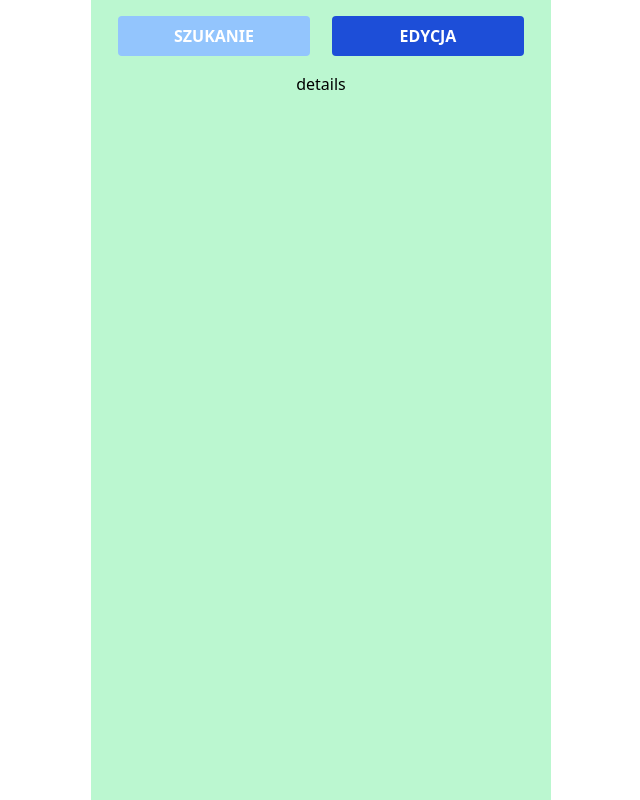
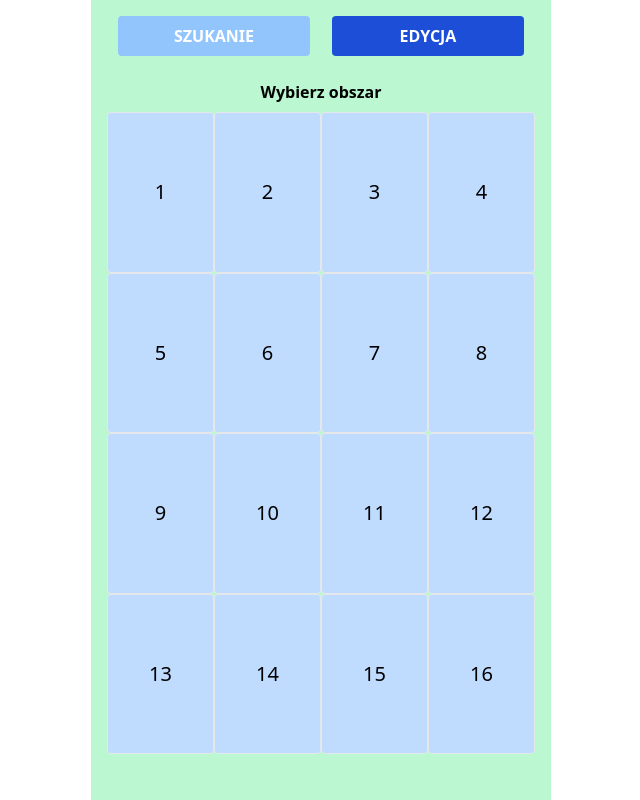
Before and after one commit to GrzegorzWirtek/magazyn, a Next.js app: page / in a window 1280 px wide. Both pictures are taken after a click on the button "EDYCJA". Shown: the whole page, without its empty margins (319-959 px from the left). Built offline with nearby package versions, Linux system fonts and the light colour scheme.

Commit message:
add general edit component

```diff
--- a/app/page.tsx
+++ b/app/page.tsx
@@ -4,6 +4,7 @@ import { useAppContext } from '@/app/context/AppContext';
 import Details from '@/components/Details';
 import LayoutButtons from '@/components/LayoutButtons';
 import Plan from '@/components/Plan';
+import PlanFullScreen from '@/components/PlanFullScreen';
 import Results from '@/components/Results';
 import Search from '@/components/Search';
 
@@ -17,7 +18,7 @@ export default function Home() {
 				<Plan />
 			</>
 		) : (
-			<p>details</p>
+			<PlanFullScreen />
 		);
 
 	return (
--- a/components/Details.tsx
+++ b/components/Details.tsx
@@ -42,17 +42,11 @@ export default function Details() {
 								EDYTUJ
 							</button>
 						)}
-						{!editActive ? (
+						{!editActive && (
 							<button
 								className='bg-blue-500 hover:bg-blue-700 text-white font-bold py-2 px-4 rounded duration-100'
 								onClick={handleExit}>
 								WYJDŹ
-							</button>
-						) : (
-							<button
-								className='bg-blue-500 hover:bg-blue-700 text-white font-bold py-2 px-4 rounded duration-100'
-								onClick={handleCancelEdit}>
-								ANULUJ
 							</button>
 						)}
 					</div>
--- a/components/DetailsListEdit.tsx
+++ b/components/DetailsListEdit.tsx
@@ -12,7 +12,8 @@ type DeleteItem = {
 };
 
 export default function DetailsListEdit() {
-	const { checkedArea, addNewActive, setAddNewActive } = useAppContext();
+	const { checkedArea, addNewActive, setAddNewActive, setEditActive } =
+		useAppContext();
 
 	const prodArr = tempdb.filter((item) => item.id === checkedArea)[0].prodArr;
 
@@ -71,6 +72,11 @@ export default function DetailsListEdit() {
 				className='w-full flex flex-wrap justify-between'
 				onSubmit={handleSubmit}>
 				<button
+					className='basis-full bg-blue-500 hover:bg-blue-700 text-white font-bold py-2 px-4 mb-4 rounded duration-100'
+					onClick={() => setEditActive(false)}>
+					ANULUJ
+				</button>
+				<button
 					type='button'
 					className='basis-[45%] bg-red-900 text-white p-2'
 					onClick={handleAddNew}>
--- /dev/null
+++ b/components/PlanFullScreen.tsx
@@ -0,0 +1,29 @@
+import { useAppContext } from '@/app/context/AppContext';
+import tempdb from '@/tempdb/tempdb';
+import DetailsListEdit from './DetailsListEdit';
+
+export default function PlanFullScreen() {
+	const { checkedArea, setCheckedArea, editActive, setEditActive } =
+		useAppContext();
+
+	if (editActive) return <DetailsListEdit />;
+
+	return (
+		<div className='w-full'>
+			<h3 className='text-center font-bold my-2'>Wybierz obszar</h3>
+			<div className='w-full aspect-[2/3] grid grid-cols-4 grid-rows-4 box-border rounded'>
+				{tempdb.map((area) => (
+					<div
+						key={area.id}
+						className={`flex justify-center items-center border box-border rounded cursor-pointer ${
+							checkedArea === area.id ? 'bg-blue-400' : 'bg-blue-200'
+						} ${checkedArea === area.id && 'bg-red-500'}`}
+						onClick={() => setCheckedArea(area.id)}
+						onDoubleClick={() => setEditActive(true)}>
+						<p className='text-xl'>{area.id}</p>
+					</div>
+				))}
+			</div>
+		</div>
+	);
+}
```
